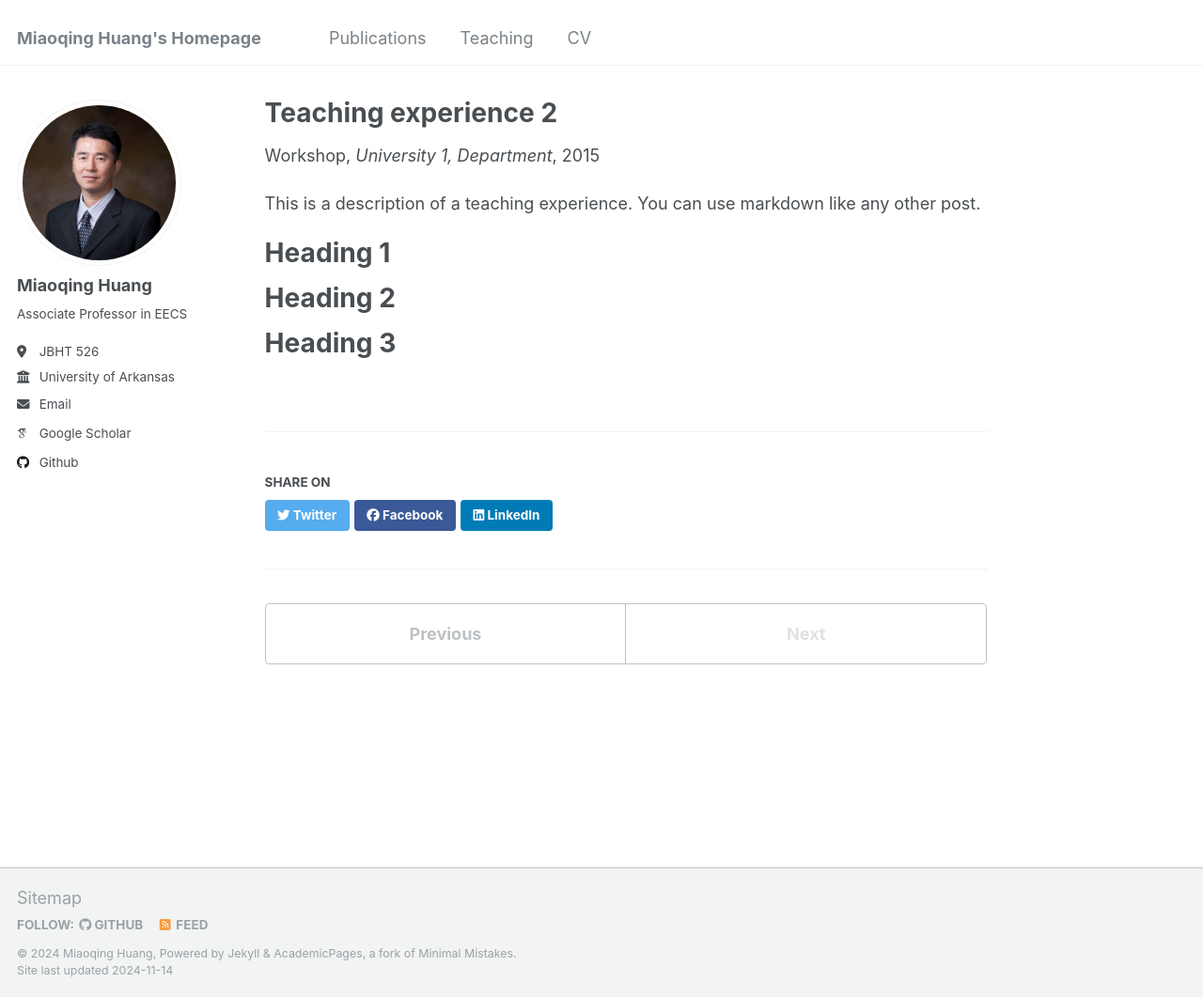
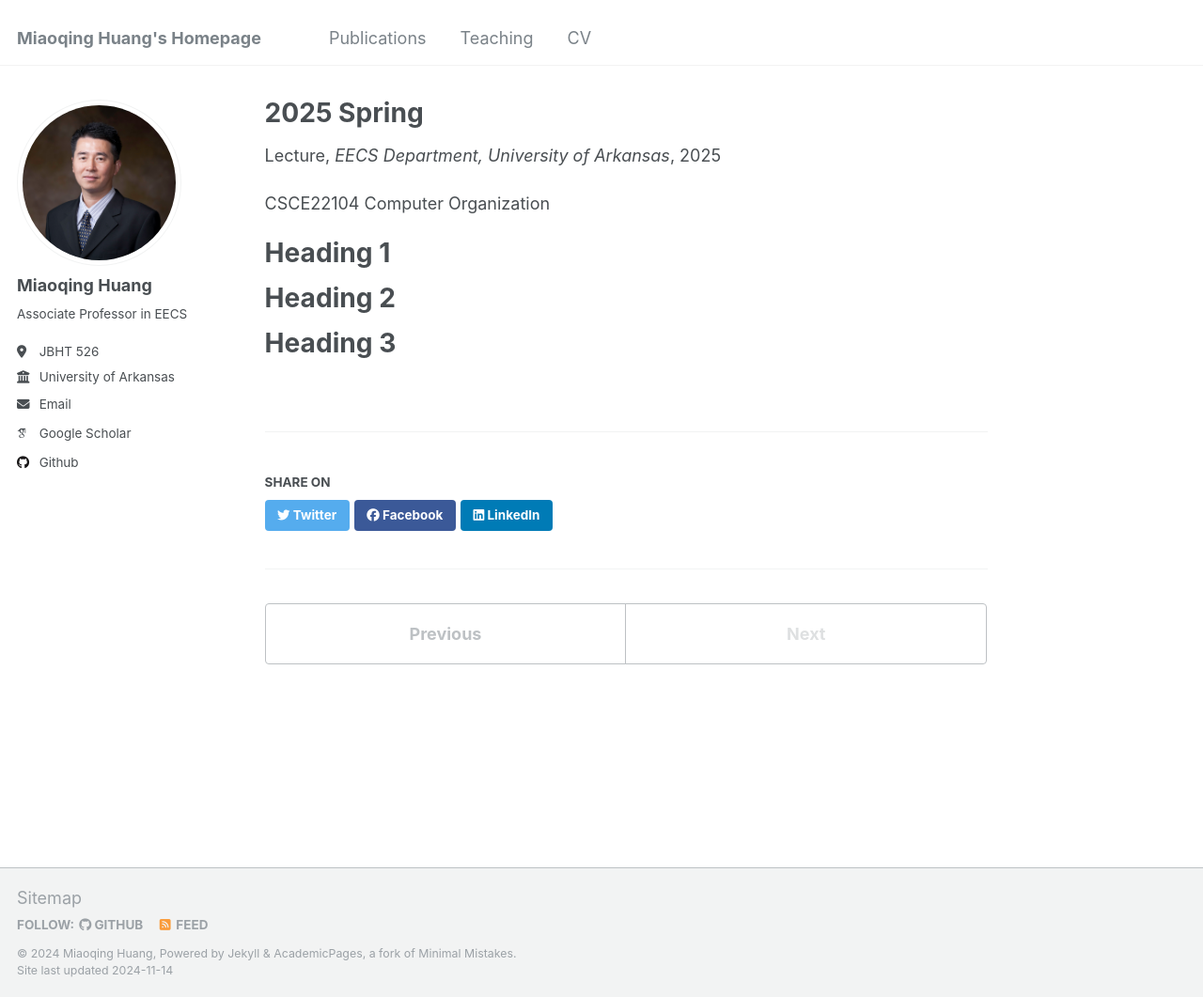
Before and after one commit to miaoqinghuang/miaoqinghuang.github.io, a Jekyll site: the page built from _teaching/2015-spring-teaching-2.md, in a window 1280 px wide and 1061 px high. Shown: the whole window at 94% size. Built offline with Jekyll 4.4.1, drawn with Linux system fonts in a browser that asks for light colours; some web fonts are replaced.

Commit message:
Update 2015-spring-teaching-2.md

```diff
--- a/_teaching/2015-spring-teaching-2.md
+++ b/_teaching/2015-spring-teaching-2.md
@@ -1,14 +1,14 @@
 ---
-title: "Teaching experience 2"
+title: "2025 Spring"
 collection: teaching
-type: "Workshop"
-permalink: /teaching/2015-spring-teaching-1
-venue: "University 1, Department"
-date: 2015-01-01
-location: "City, Country"
+type: "Lecture"
+permalink: /teaching/2025-spring-teaching
+venue: "EECS Department, University of Arkansas"
+date: 2025-01-01
+location: "Fayetteville, Arkansas, USA"
 ---
 
-This is a description of a teaching experience. You can use markdown like any other post.
+CSCE22104 Computer Organization
 
 Heading 1
 ======
```
